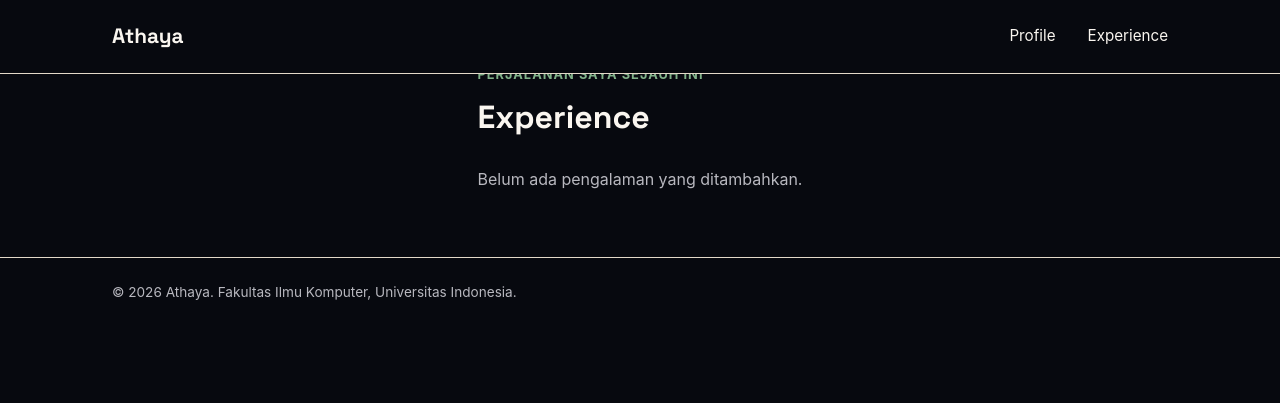
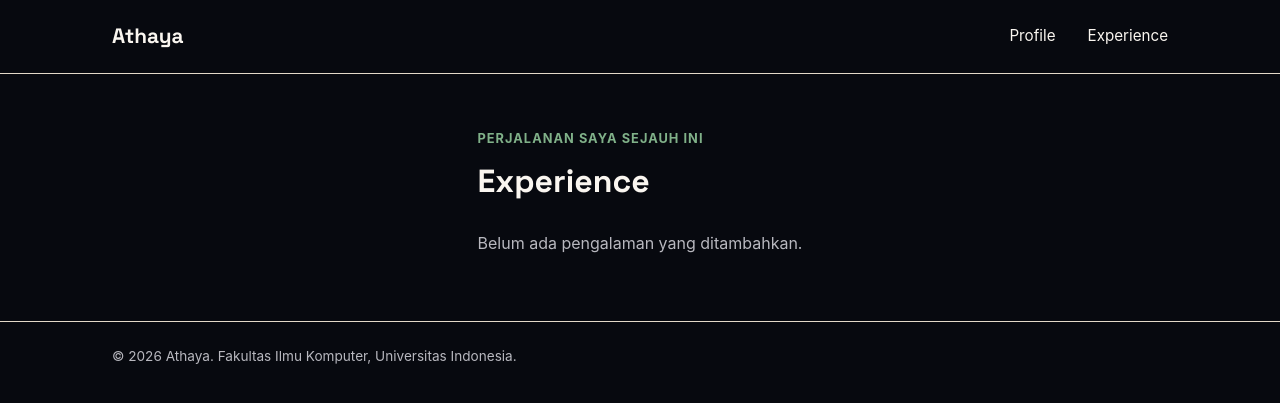
Before and after one commit to RisyadAthaya/myportofolio, a Django app: page /experience/ in a window 1280 px wide. Shown: the top 403 px of the page. Run offline with Django 5.2, Linux system fonts and the light colour scheme; data that the repository does not hold is empty.

Commit message:
style(experience): fix top padding of the section

```diff
--- a/static/css/style.css
+++ b/static/css/style.css
@@ -318,7 +318,8 @@ h2 {
 
 /* Experience Page */
 .experience-page-section {
-    padding: 4rem 0;
+    padding-top: 8rem;
+    padding-bottom: 4rem;
     border-top: 1px solid var(--line);
 }
 
```
